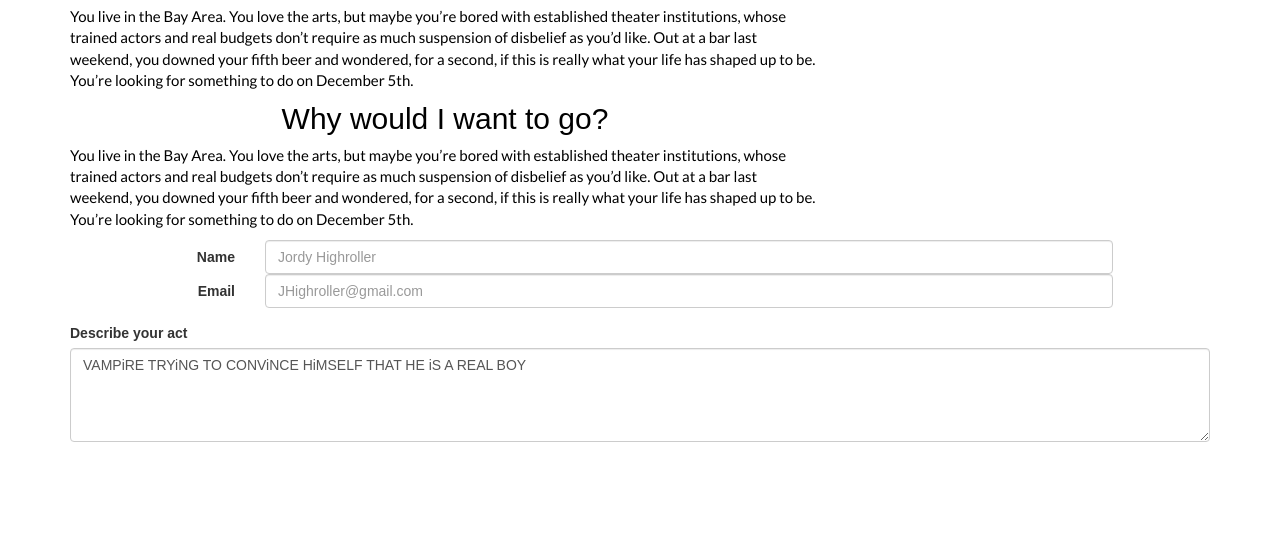
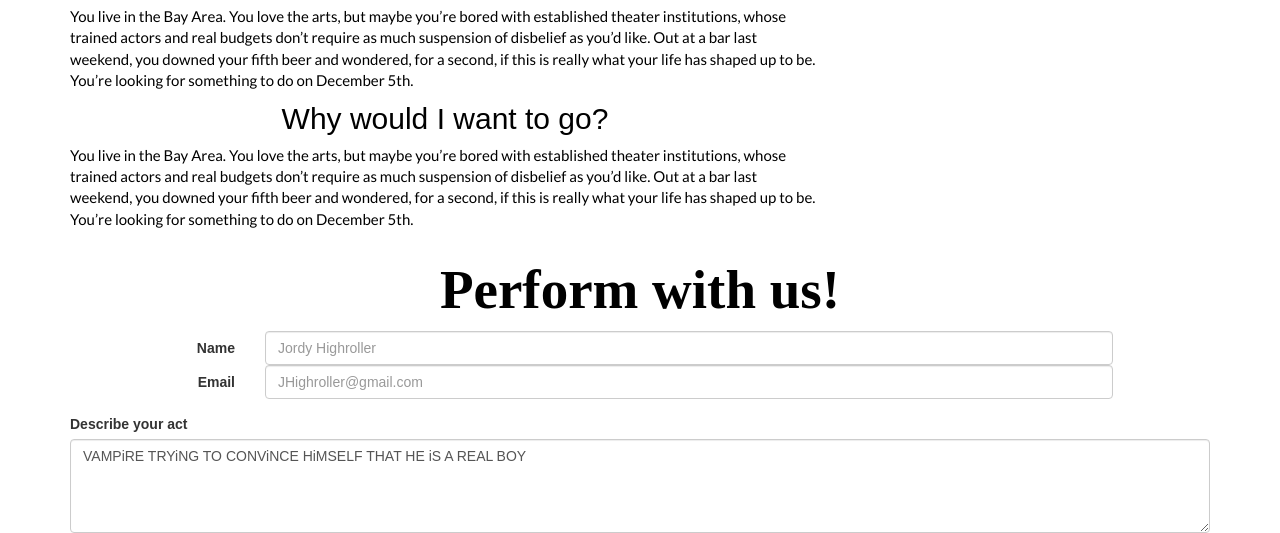
Before and after one commit to brooksryan/ChristmasInJuly, a PHP site: page / in a window 1280 px wide. Shown: the part 1715-2248 px from the top of the page. Before the commit the page ends 2157 px from the top, so only its background shows below. Run offline with PHP 8.4, Linux system fonts and the light colour scheme; some libraries are stand-ins or nearby versions.

Commit message:
changed fixed add of registration?

```diff
--- a/CSS/style.css
+++ b/CSS/style.css
@@ -247,9 +247,19 @@ a.btn-default.ctaButton {
 
 /*form*/
 
+
+
+#workWithUs h1 {
+
+color:black;
+
+}
+
 div#workWithUs {
 
+
 	text-align: left;
+
 }
 
 form {
@@ -258,6 +268,7 @@ form {
 };
 
 
+
 /*footer*/
 
 footer{
--- a/pages/registration.php
+++ b/pages/registration.php
@@ -13,7 +13,7 @@
 </head>
 
 <body>
-
+<h1> Perform with us! </h1>
 
 <!-- this is the input form -->
 	<?php
```
